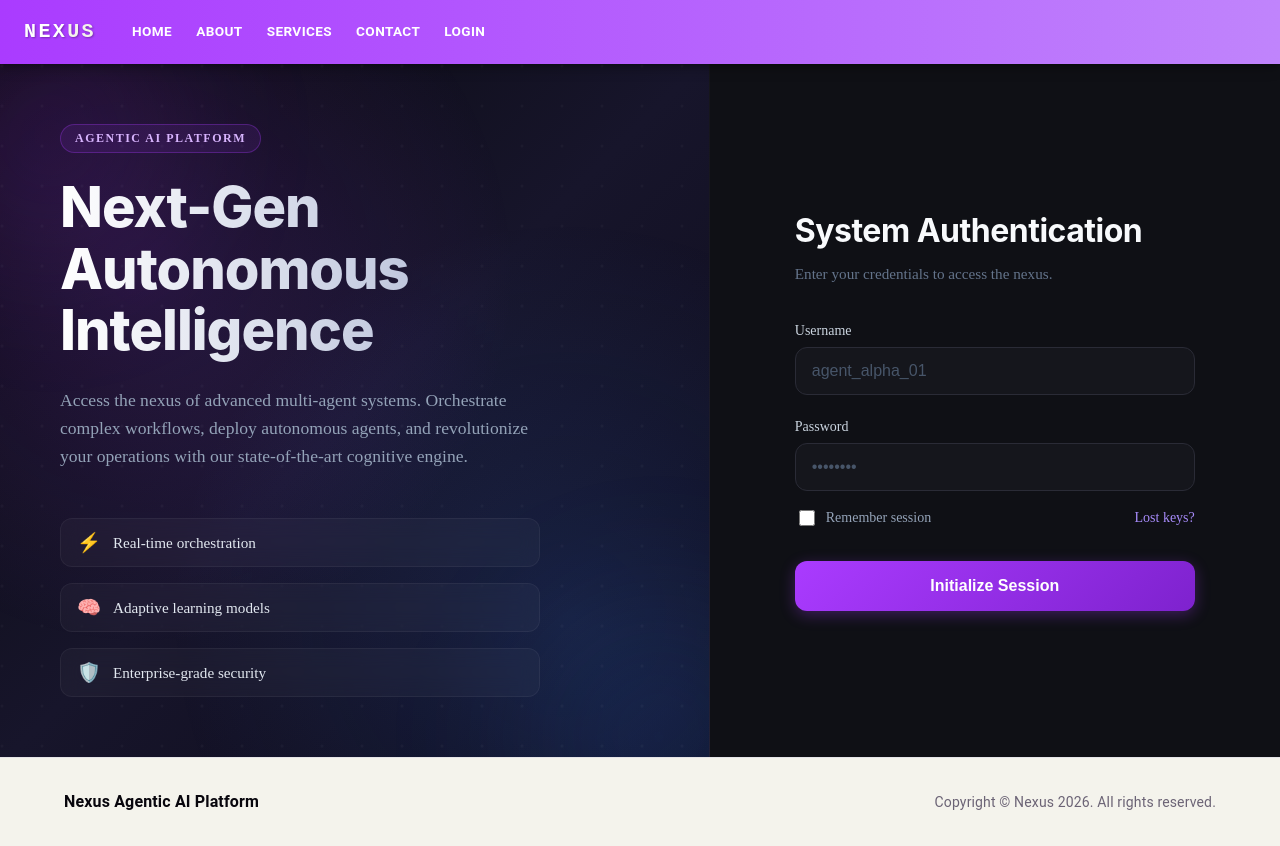
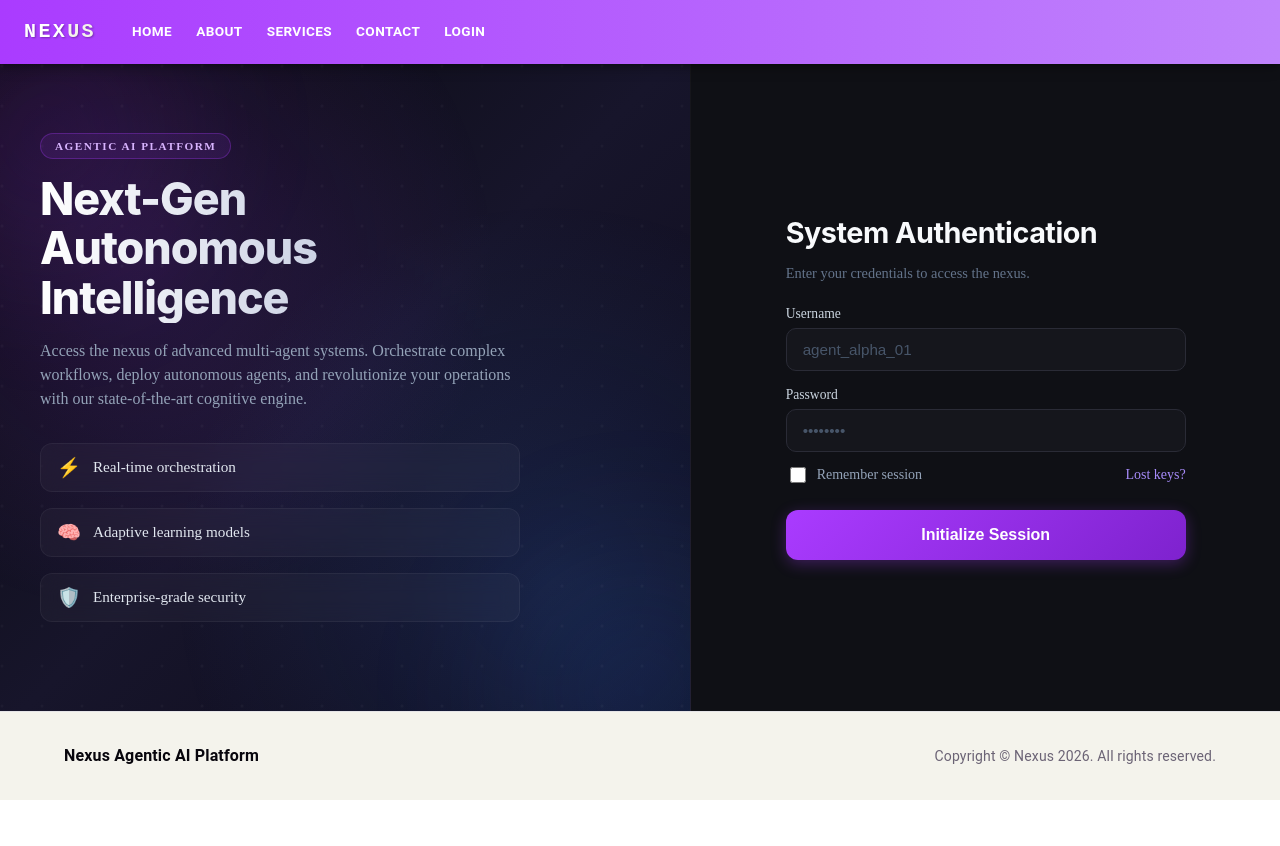
Before and after one commit to dnyaneshmali/react-demo, a React (Vite) app: page /login in a window 1280 px wide. After the commit the page ends 800 px from the top, so only its background shows below. Built offline with nearby package versions, Linux system fonts and the light colour scheme.

Commit message:
login design

```diff
--- a/src/pages/login/Login.css
+++ b/src/pages/login/Login.css
@@ -16,7 +16,7 @@
     flex: 1.2;
     position: relative;
     background: linear-gradient(135deg, #09090e 0%, #17152b 50%, #0d0b1a 100%);
-    padding: 60px;
+    padding: 30px 40px; /* Reduced from 60px to 30px top/bottom */
     display: flex;
     flex-direction: column;
     justify-content: center;
@@ -74,6 +74,7 @@
     position: relative;
     z-index: 2;
     max-width: 480px;
+    margin-top: -20px; /* Shift content up slightly to use space better */
 }
 
 .ai-badge {
@@ -83,19 +84,19 @@
     border: 1px solid rgba(170, 59, 255, 0.3);
     border-radius: 20px;
     color: #d8b4fe;
-    font-size: 0.75rem;
+    font-size: 0.7rem;
     font-weight: 700;
     letter-spacing: 1.5px;
-    margin-bottom: 24px;
+    margin-bottom: 16px; /* Reduced from 24px */
     text-transform: uppercase;
 }
 
-.login-left h1.agentic-title {
+.login-left h3.agentic-title {
     font-family: 'Inter', system-ui, sans-serif;
-    font-size: 3.5rem;
+    font-size: 2.8rem; /* Reduced from 3.5rem */
     font-weight: 800;
     line-height: 1.1;
-    margin: 0 0 24px 0;
+    margin: 0 0 16px 0; /* Reduced margin */
     background: linear-gradient(to right, #ffffff 0%, #a8b2d1 100%);
     -webkit-background-clip: text;
     -webkit-text-fill-color: transparent;
@@ -103,10 +104,10 @@
 }
 
 .agentic-description {
-    font-size: 1.1rem;
-    line-height: 1.6;
+    font-size: 1rem; /* Reduced from 1.1rem */
+    line-height: 1.5;
     color: #94a3b8;
-    margin-bottom: 48px;
+    margin-bottom: 32px; /* Reduced from 48px */
 }
 
 .feature-list {
@@ -145,7 +146,7 @@
     display: flex;
     align-items: center;
     justify-content: center;
-    padding: 40px;
+    padding: 20px 40px; /* Reduced vertical padding */
     position: relative;
 }
 
@@ -157,33 +158,33 @@
 
 .login-form-container h2 {
     font-family: 'Inter', system-ui, sans-serif;
-    font-size: 2rem;
+    font-size: 1.8rem; /* Reduced from 2rem */
     color: #f8fafc;
-    margin: 0 0 8px 0;
+    margin: 0 0 6px 0;
     font-weight: 700;
     letter-spacing: -0.5px;
 }
 
 .form-subtitle {
     color: #64748b;
-    font-size: 0.95rem;
-    margin-bottom: 40px;
+    font-size: 0.9rem; /* Reduced from 0.95rem */
+    margin-bottom: 24px; /* Reduced from 40px */
 }
 
 .login-form {
     display: flex;
     flex-direction: column;
-    gap: 24px;
+    gap: 16px; /* Reduced from 24px */
 }
 
 .input-group {
     display: flex;
     flex-direction: column;
-    gap: 8px;
+    gap: 6px; /* Reduced from 8px */
 }
 
 .input-group label {
-    font-size: 0.875rem;
+    font-size: 0.85rem; /* Slightly smaller label */
     color: #cbd5e0;
     font-weight: 500;
 }
@@ -196,12 +197,12 @@
 
 .input-wrapper input {
     width: 100%;
-    padding: 14px 16px;
+    padding: 12px 16px; /* Reduced vertical padding */
     background: #15161c;
     border: 1px solid #2a2b36;
-    border-radius: 12px;
+    border-radius: 10px; /* Adjusted radius */
     color: #f8fafc;
-    font-size: 1rem;
+    font-size: 0.95rem; /* Reduced from 1rem */
     transition: all 0.3s ease;
     box-sizing: border-box;
 }
@@ -214,7 +215,7 @@
     outline: none;
     border-color: #aa3bff;
     background: #1a1924;
-    box-shadow: 0 0 0 4px rgba(170, 59, 255, 0.15);
+    box-shadow: 0 0 0 3px rgba(170, 59, 255, 0.15); /* Reduced shadow spread */
 }
 
 .input-wrapper input.error {
@@ -223,7 +224,7 @@
 }
 
 .input-wrapper input.error:focus {
-    box-shadow: 0 0 0 4px rgba(239, 68, 68, 0.15);
+    box-shadow: 0 0 0 3px rgba(239, 68, 68, 0.15);
 }
 
 .error-message {
@@ -232,7 +233,7 @@
     left: 4px;
     color: #ef4444;
     font-size: 0.75rem;
-    margin-top: 6px;
+    margin-top: 4px;
     font-weight: 500;
 }
 
@@ -240,7 +241,7 @@
     display: flex;
     justify-content: space-between;
     align-items: center;
-    margin-top: -8px;
+    margin-top: -4px; /* Tightened spacing */
 }
 
 .remember-me {
@@ -335,7 +336,7 @@
         border-bottom: 1px solid rgba(255, 255, 255, 0.05);
     }
 
-    .login-left h1.agentic-title {
+    .login-left h3.agentic-title {
         font-size: 2.5rem;
     }
 
@@ -353,7 +354,7 @@
         padding: 30px 20px;
     }
 
-    .login-left h1.agentic-title {
+    .login-left h3.agentic-title {
         font-size: 2rem;
     }
 }
--- a/src/pages/login/Login.tsx
+++ b/src/pages/login/Login.tsx
@@ -4,12 +4,12 @@ import './Login.css';
 const Login = () => {
     const [username, setUsername] = useState('');
     const [password, setPassword] = useState('');
-    const [errors, setErrors] = useState<{username?: string, password?: string}>({});
+    const [errors, setErrors] = useState<{ username?: string, password?: string }>({});
     const [isSubmitting, setIsSubmitting] = useState(false);
 
     const handleSubmit = (e: React.FormEvent) => {
         e.preventDefault();
-        const newErrors: {username?: string, password?: string} = {};
+        const newErrors: { username?: string, password?: string } = {};
 
         if (!username.trim()) newErrors.username = 'Username is required';
         if (!password.trim()) {
@@ -41,7 +41,7 @@ const Login = () => {
                     <div className="glowing-orb orb-2"></div>
                     <div className="login-left-content">
                         <div className="ai-badge">AGENTIC AI PLATFORM</div>
-                        <h1 className="agentic-title">Next-Gen<br/>Autonomous<br/>Intelligence</h1>
+                        <h3 className="agentic-title">Next-Gen<br />Autonomous<br />Intelligence</h3>
                         <p className="agentic-description">
                             Access the nexus of advanced multi-agent systems. Orchestrate complex workflows, deploy autonomous agents, and revolutionize your operations with our state-of-the-art cognitive engine.
                         </p>
@@ -79,7 +79,7 @@ const Login = () => {
                                         value={username}
                                         onChange={(e) => {
                                             setUsername(e.target.value);
-                                            if (errors.username) setErrors({...errors, username: undefined});
+                                            if (errors.username) setErrors({ ...errors, username: undefined });
                                         }}
                                         className={errors.username ? 'error' : ''}
                                         placeholder="agent_alpha_01"
@@ -98,7 +98,7 @@ const Login = () => {
                                         value={password}
                                         onChange={(e) => {
                                             setPassword(e.target.value);
-                                            if (errors.password) setErrors({...errors, password: undefined});
+                                            if (errors.password) setErrors({ ...errors, password: undefined });
                                         }}
                                         className={errors.password ? 'error' : ''}
                                         placeholder="••••••••"
```
